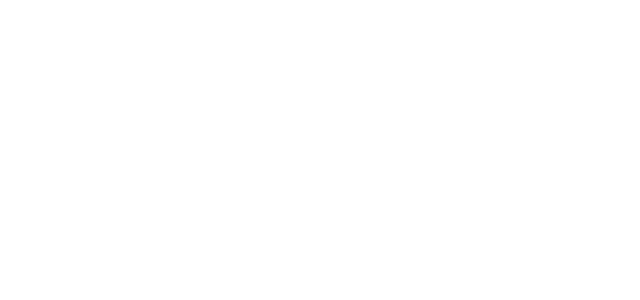
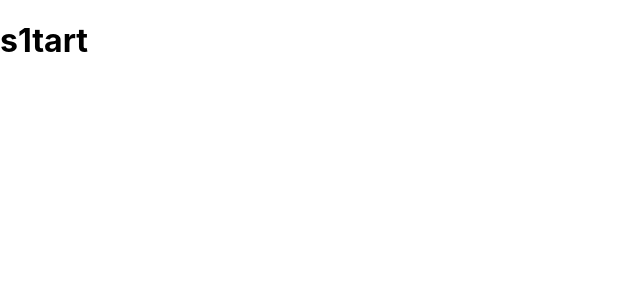
Before and after one commit to vitaliyeb/clone-twitter, a React (Create React App) app in the folder frontend/: page / in a window 1280 px wide. Shown: the top 300 px of the page, without its empty margins (0-640 px from the left). Built offline with nearby package versions, Linux system fonts and the light colour scheme.

Commit message:
сделал правильную подсветку синтаксиса

```diff
--- a/frontend/src/App.tsx
+++ b/frontend/src/App.tsx
@@ -3,7 +3,7 @@
 function App() {
   return (
     <div className="App">
-
+      <h1>s1tart</h1>
     </div>
   );
 }
--- /dev/null
+++ b/frontend/src/react-app-env.d.ts
@@ -0,0 +1 @@
+/// <reference types="react-scripts" />
--- a/frontend/tsconfig.json
+++ b/frontend/tsconfig.json
@@ -18,7 +18,7 @@
     "resolveJsonModule": true,
     "isolatedModules": true,
     "noEmit": true,
-    "jsx": "react-jsx"
+    "jsx": "react"
   },
   "include": [
     "src"
```
Also changed, not shown: 1 other file (tests, documents, lock files or other folders).
